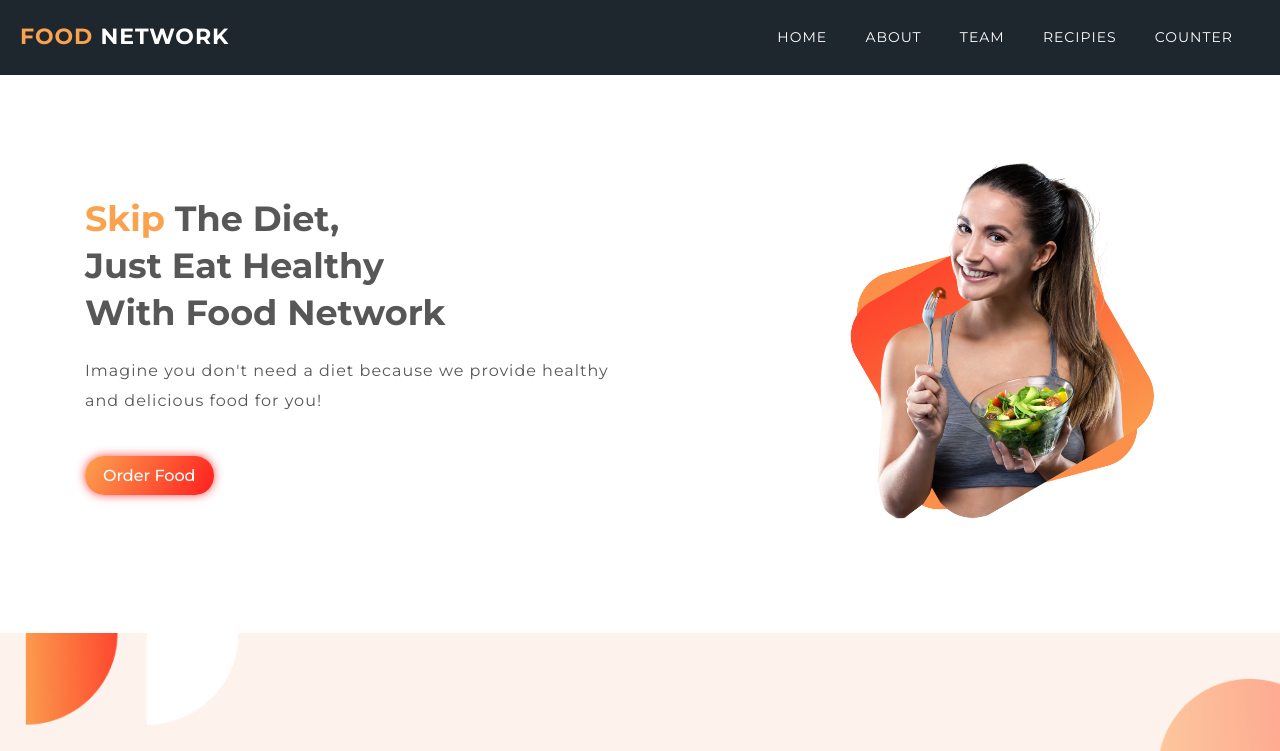
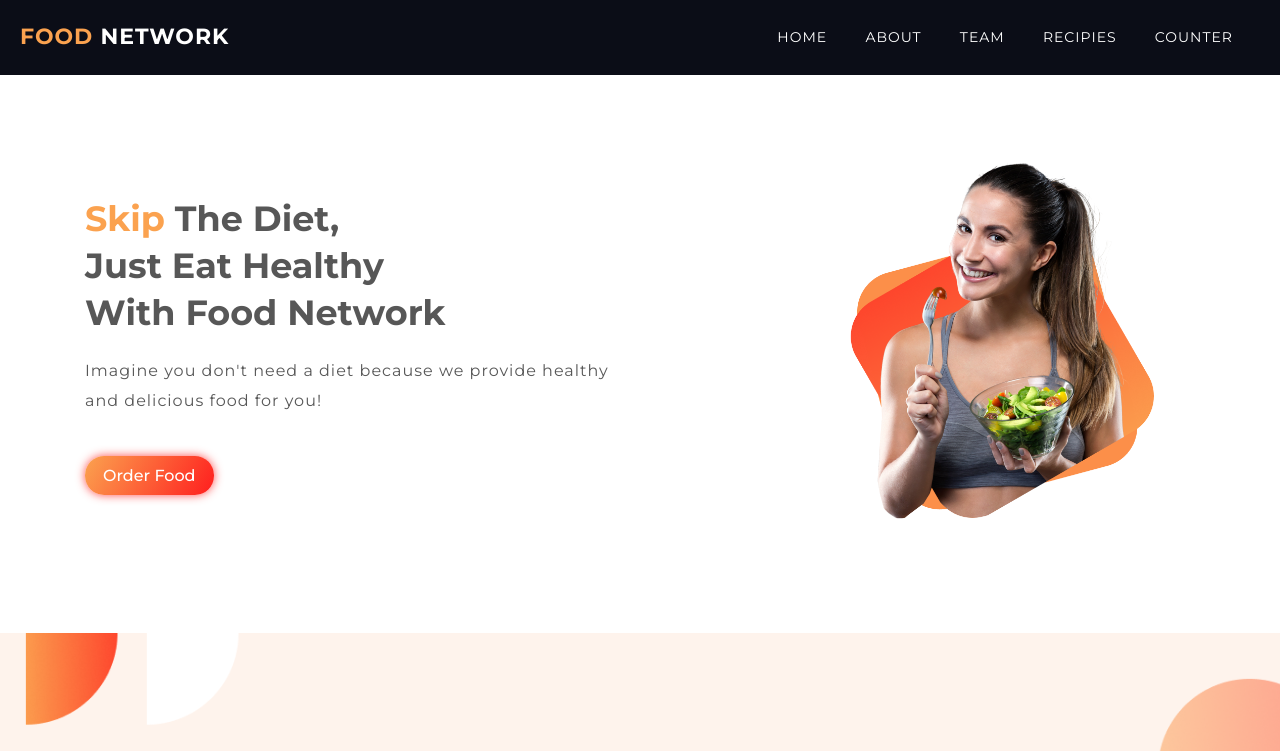
Before and after one commit to itzrizvi/static-food-template, a plain HTML site: page index.html in a window 1280 px wide. Shown: the top 751 px of the page. Drawn offline with Linux system fonts and the light colour scheme.

Commit message:
navigation background color change

```diff
--- a/css/style.css
+++ b/css/style.css
@@ -9,7 +9,7 @@ header.navigation-bar {
     margin: auto;
     height: 75px;
     display: flex;
-    background-color: #1e272e;
+    background-color: #0B0D17;
 }
 
 .logo {
```
